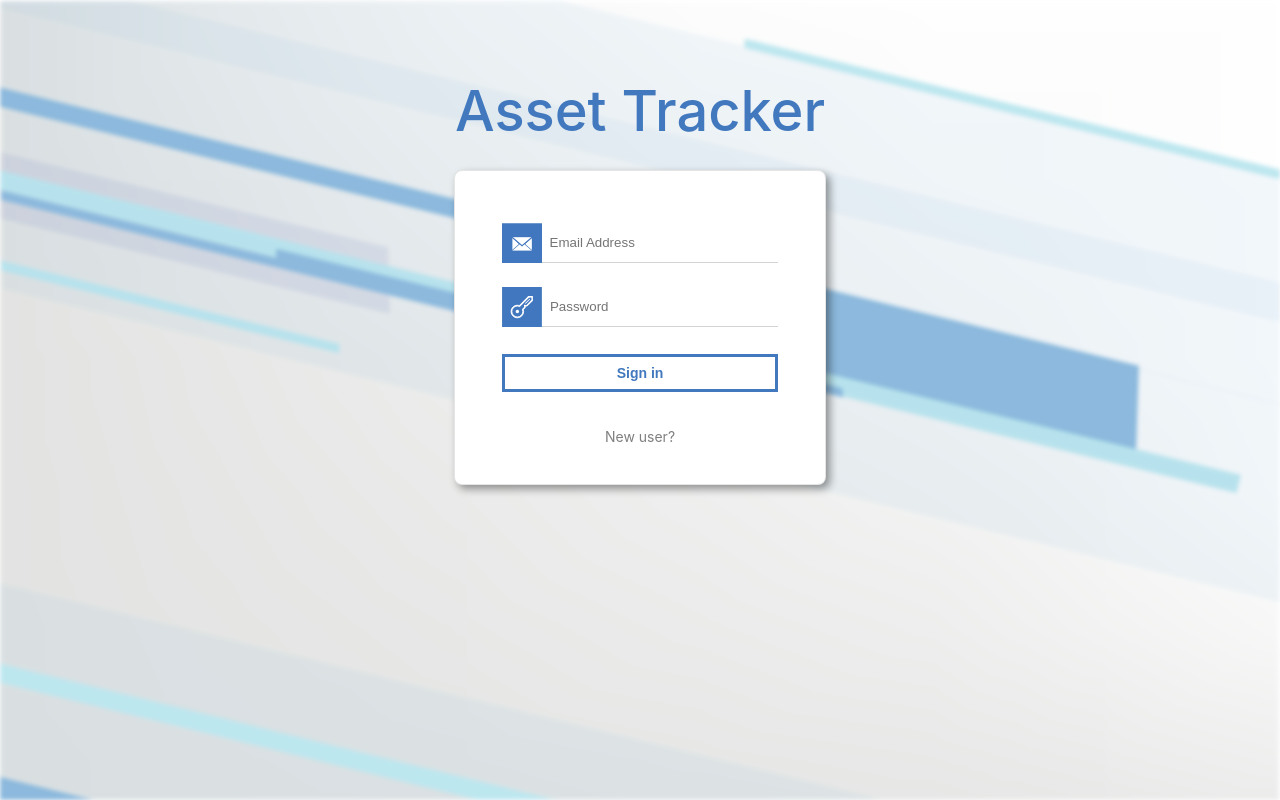
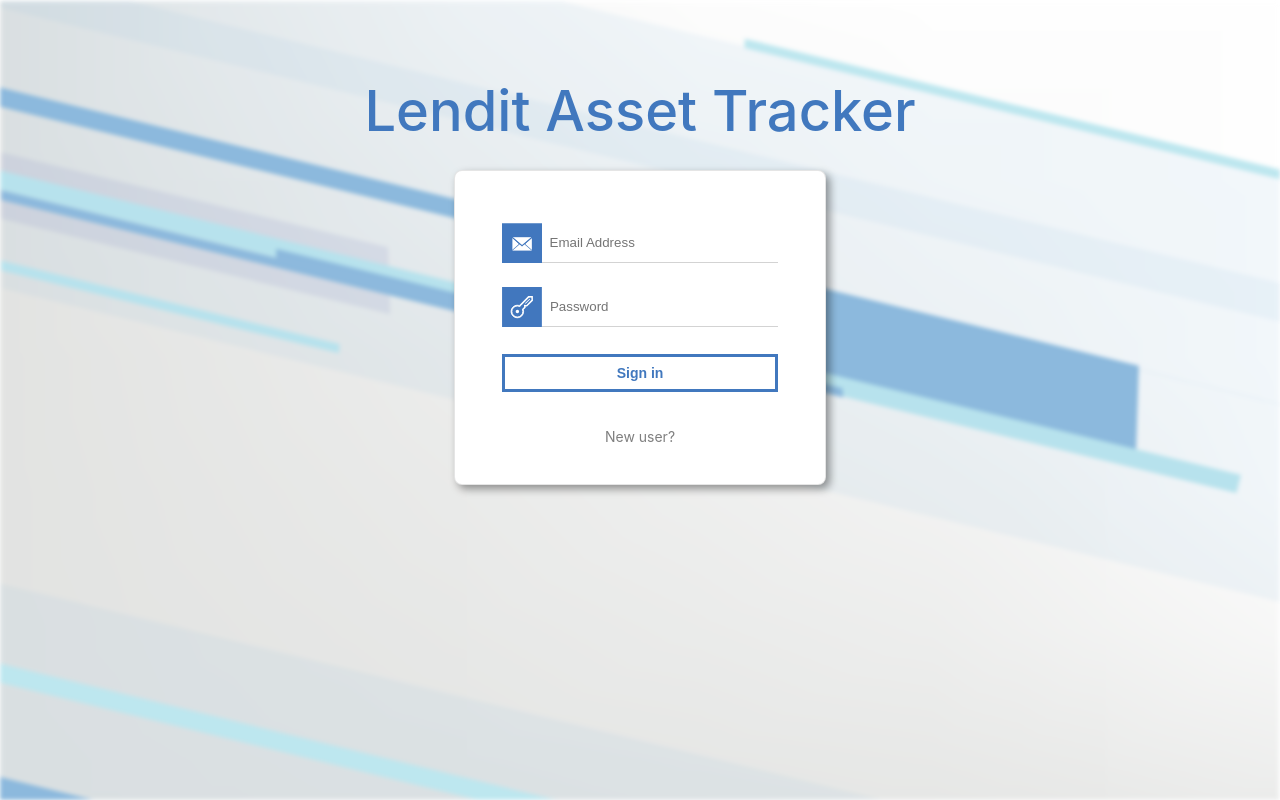
Before and after one commit to Komakino-joy/lendit, a React (Create React App) app in the folder client/: page /signin in a window 1280 px wide. Built offline with nearby package versions, Linux system fonts and the light colour scheme.

Commit message:
deployment

```diff
--- a/client/src/pages/signin/signin.component.jsx
+++ b/client/src/pages/signin/signin.component.jsx
@@ -41,7 +41,7 @@ const SigninPage = ({ history }) => {
 
   return (
     <SignInPageBody>
-      <SignInLegend>Asset Tracker</SignInLegend>
+      <SignInLegend>Lendit Asset Tracker</SignInLegend>
       <SignInArticle>
         <SignInMain>
           <SignInFieldSet>
```
